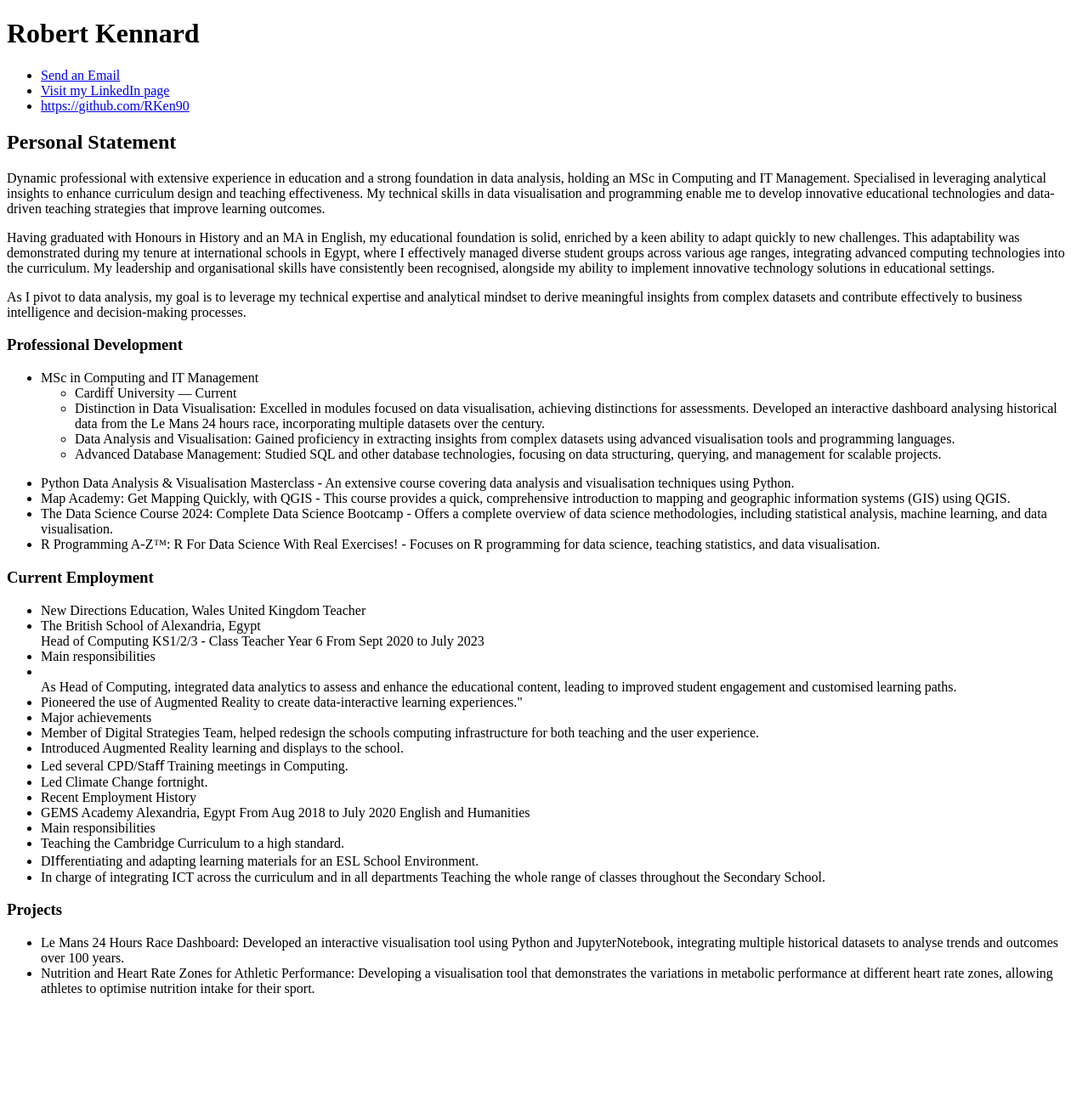
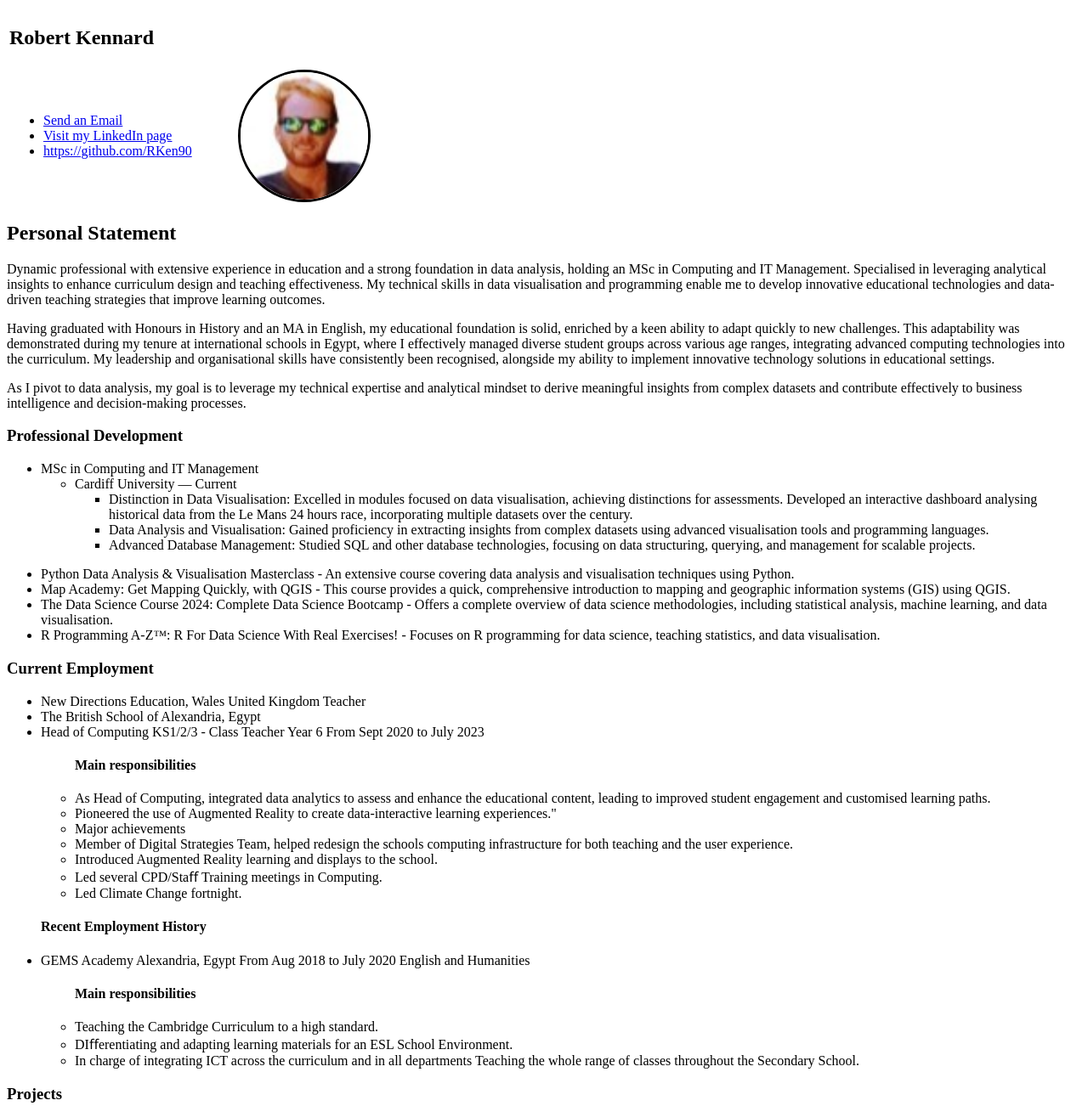
Before and after one commit to RKen90/The-Complete-2024-Web-Development-Bootcamp, a plain HTML site: page Section 4 - Multi_Page_Websites/Capstone_Project1/index.html in a window 1280 px wide. Shown: the top 1302 px of the page at 85% size. Before the commit the page ends 1189 px from the top, so only its background shows below. Drawn offline with Linux system fonts and the light colour scheme.

Commit message:
Revised CV

```diff
--- a/Section 4 - Multi_Page_Websites/Capstone_Project1/index.html
+++ b/Section 4 - Multi_Page_Websites/Capstone_Project1/index.html
@@ -7,13 +7,38 @@
         <title>My Resume</title>
     </head>
     <body>
+        <section class="header">
+            <table>
+                <tr>
+                    <!-- First row for the heading -->
+                    <td colspan="2">
                         <h1>Robert Kennard</h1>
+                    </td>
+                </tr>
+                <tr>
+                    <!-- Second row for the list of links -->
+                    <td>
                         <ul>
-            <li><a href="mailto:robertkennard@gmail.com">Send an Email</a></li>
-            <li><a href="https://www.linkedin.com/in/robert-kennard-390385200/">
-                    Visit my LinkedIn page</a></li>
+                            <li><a href="mailto:robertkennard@gmail.com">Send an
+                                    Email</a></li>
+                            <li><a
+                                    href="https://www.linkedin.com/in/robert-kennard-390385200/">Visit
+                                    my LinkedIn page</a></li>
                             <li><a href="https://github.com/RKen90">https://github.com/RKen90</a></li>
                         </ul>
+                    </td>
+                    <!-- Second cell for the image, aligned to the right -->
+                    <td>
+                        <img src="1632573532789.jpeg" alt="Profile Picture"
+                            height="150px" width="150px"
+                            style="float: right; margin-left: 50px;
+                            border-radius: 50%; border: 3px solid #000;">
+                    </td>
+                </tr>
+            </table>
+
+        </section>
+
         <h2>Personal Statement</h2>
         <p>
             Dynamic professional with extensive experience in education and a
@@ -43,6 +68,7 @@
             <li>MSc in Computing and IT Management</li>
             <ul>
                 <li>Cardiff University — Current</li>
+                <ul>
                     <li>Distinction in Data Visualisation: Excelled in modules
                         focused
                         on
@@ -51,7 +77,8 @@
                         achieving distinctions for assessments. Developed an
                         interactive
                         dashboard analysing historical
-                    data from the Le Mans 24 hours race, incorporating multiple
+                        data from the Le Mans 24 hours race, incorporating
+                        multiple
                         datasets
                         over the century.</li>
                     <li>Data Analysis and Visualisation: Gained proficiency in
@@ -60,11 +87,14 @@
                         complex datasets using advanced visualisation tools and
                         programming
                         languages.</li>
-                <li>Advanced Database Management: Studied SQL and other database
+                    <li>Advanced Database Management: Studied SQL and other
+                        database
                         technologies,
-                    focusing on data structuring, querying, and management for
+                        focusing on data structuring, querying, and management
+                        for
                         scalable
                         projects.</li>
+                </ul>
             </ul>
         </ul>
         <ul>
@@ -103,49 +133,82 @@
             <li>
                 New Directions Education, Wales United Kingdom Teacher</li>
             <li>The British School of Alexandria, Egypt</li>
-        </li>Head of Computing KS1/2/3 - Class Teacher Year 6 From Sept 2020 to
+
+            <li>Head of Computing KS1/2/3 - Class Teacher Year 6 From Sept 2020
+                to
                 July
                 2023</li>
-        <li>Main responsibilities</li>
-            <li></li>As Head of Computing, integrated data analytics to assess and
+            <ul>
+                <h4>Main responsibilities</h4>
+                <li>As Head of Computing, integrated data analytics to
+                    assess
+                    and
                     enhance
                     the educational content,
-            leading to improved student engagement and customised learning
+                    leading to improved student engagement and customised
+                    learning
                     paths.</li>
                 <li>Pioneered the use of
-            Augmented Reality to create data-interactive learning experiences."</li>
+                    Augmented Reality to create data-interactive learning
+                    experiences."</li>
                 <li>Major achievements</li>
-            <li>Member of Digital Strategies Team, helped redesign the schools
+                <li>Member of Digital Strategies Team, helped redesign the
+                    schools
                     computing infrastructure for both
                     teaching and the user experience.</li>
-            <li>Introduced Augmented Reality learning and displays to the school.</li>
+                <li>Introduced Augmented Reality learning and displays to the
+                    school.</li>
                 <li>Led several CPD/Staﬀ Training meetings in Computing.</li>
                 <li>Led Climate Change fortnight.</li>
-        <li>Recent Employment History</li>
-            <li>GEMS Academy Alexandria, Egypt From Aug 2018 to July 2020 English
+            </ul>
+            <h4>Recent Employment History</h4>
+            <li>GEMS Academy Alexandria, Egypt From Aug 2018 to July 2020
+                English
                 and
                 Humanities</li>
-            <li>Main responsibilities</li>
+            <ul>
+                <h4>Main responsibilities</h4>
                 <li>Teaching the Cambridge Curriculum to a high standard.</li>
-            <li>DIﬀerentiating and adapting learning materials for an ESL School
+                <li>DIﬀerentiating and adapting learning materials for an
+                    ESL
+                    School
                     Environment.</li>
-            <li>In charge of integrating ICT across the curriculum and in all
+                <li>In charge of integrating ICT across the curriculum and
+                    in
+                    all
                     departments
-            Teaching the whole range of classes throughout the Secondary School.</li></ul>
+                    Teaching the whole range of classes throughout the
+                    Secondary
+                    School.</li>
+            </ul>
+        </ul>
+    </ul>
     <h3>Projects</h3>
     <ul>
         <li>Le Mans 24 Hours Race Dashboard: Developed an interactive
             visualisation tool using
-        Python and JupyterNotebook, integrating multiple historical datasets
+            Python and JupyterNotebook, integrating multiple historical
+            datasets
             to
             analyse trends
             and outcomes over 100 years.</li>
+        <a href="https://youtu.be/TVniICUMqmQ">
+            <img src="Screenshot 2024-08-15 at 08.19.11.png"
+                alt="Le Mans
+                Centenary Data Visualisation" height="400px" width="600px">
+        </a>
+
         <li>Nutrition and Heart Rate Zones for Athletic Performance:
             Developing a
             visualisation
-        tool that demonstrates the variations in metabolic performance at
+            tool that demonstrates the variations in metabolic
+            performance
+            at
             different heart rate
-        zones, allowing athletes to optimise nutrition intake for their
+            zones, allowing athletes to optimise nutrition intake for
+            their
             sport.</li>
+        <img src="download (2).png" alt="Heart Rate Zones" height="400px"
+            width="600px">
     </body>
 </html>
```
Also changed, not shown: Section 4 - Multi_Page_Websites/Capstone_Project1/1632573532789.jpeg (added), Section 4 - Multi_Page_Websites/Capstone_Project1/download (2).png (added), 2 other files. Lines whose indentation alone changed are shown as unchanged.
